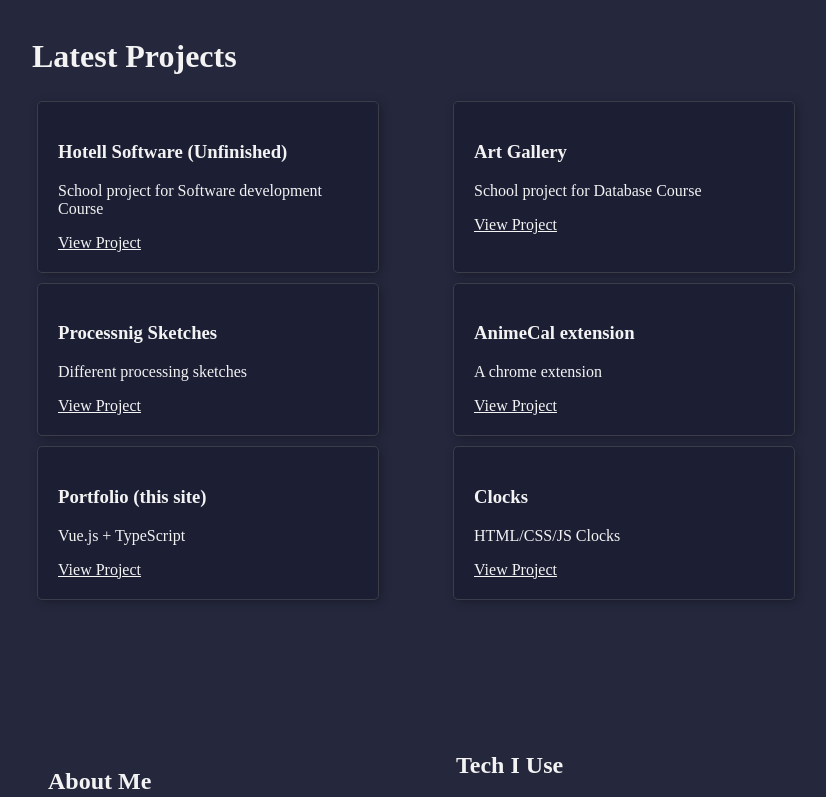
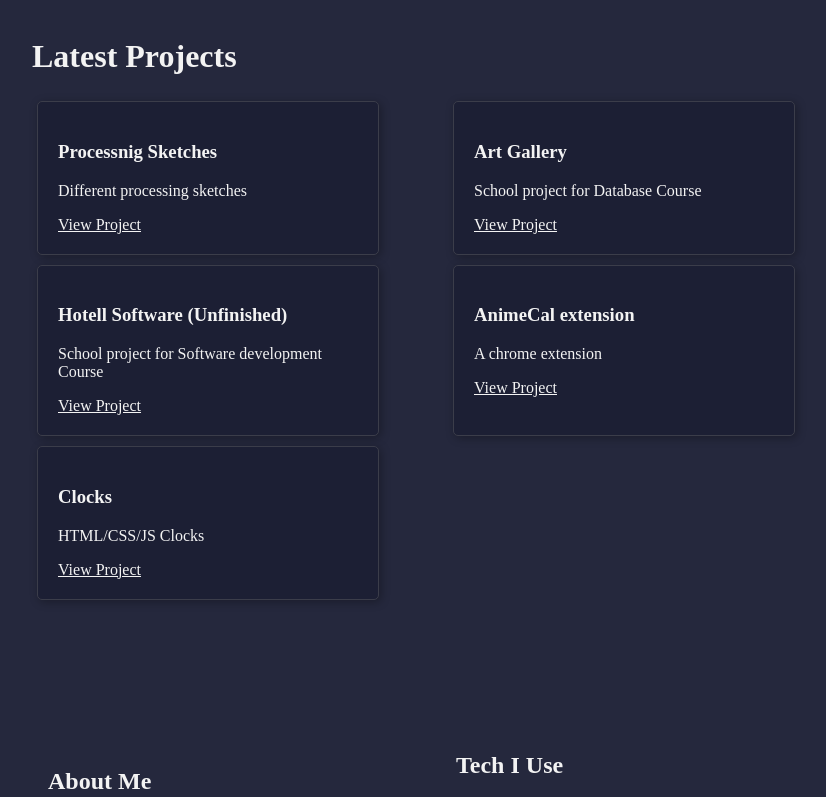
Before and after one commit to Matars/Portfolio, a Vue app: page / in a window 1280 px wide. Shown: the part 488-1285 px from the top of the page, without its empty margins (192-1018 px from the left). Built offline with nearby package versions, Linux system fonts and the light colour scheme.

Commit message:
re ordered projects and removed one

```diff
--- a/src/components/LatestProjects.vue
+++ b/src/components/LatestProjects.vue
@@ -18,10 +18,11 @@ export default {
       projects: [
         {
           id: 1,
-          name: "Hotell Software (Unfinished)",
-          description: "School project for Software development Course",
-          path: "projects/Hotell",
+          name: "Processnig Sketches",
+          description: "Different processing sketches",
+          path: "projects/ProcessingSketches",
         },
+
         {
           id: 2,
           name: "Art Gallery",
@@ -30,9 +31,9 @@ export default {
         },
         {
           id: 3,
-          name: "Processnig Sketches",
-          description: "Different processing sketches",
-          path: "projects/ProcessingSketches",
+          name: "Hotell Software (Unfinished)",
+          description: "School project for Software development Course",
+          path: "projects/Hotell",
         },
         {
           id: 4,
@@ -40,12 +41,12 @@ export default {
           description: "A chrome extension",
           path: "projects/AnimeCal",
         },
-        {
-          id: 5,
-          name: "Portfolio (this site)",
-          description: "Vue.js + TypeScript",
-          path: "projects/Portfolio",
-        },
+        // {
+        //   id: 5,
+        //   name: "Portfolio (this site)",
+        //   description: "Vue.js + TypeScript",
+        //   path: "projects/Portfolio",
+        // },
         {
           id: 6,
           name: "Clocks",
```
